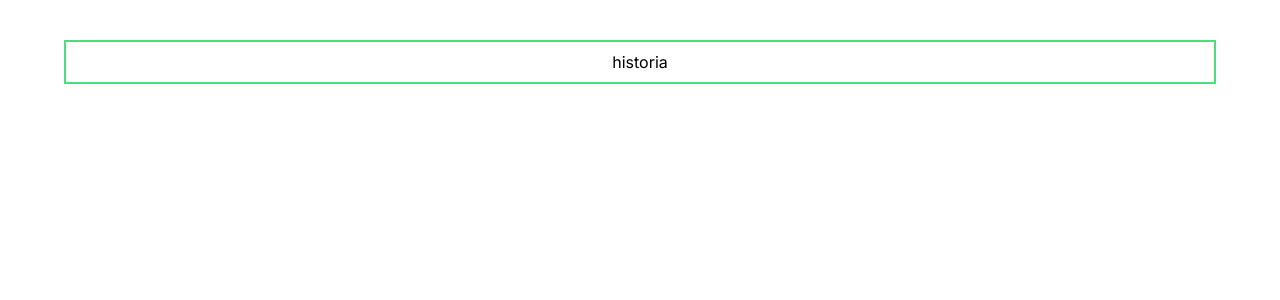
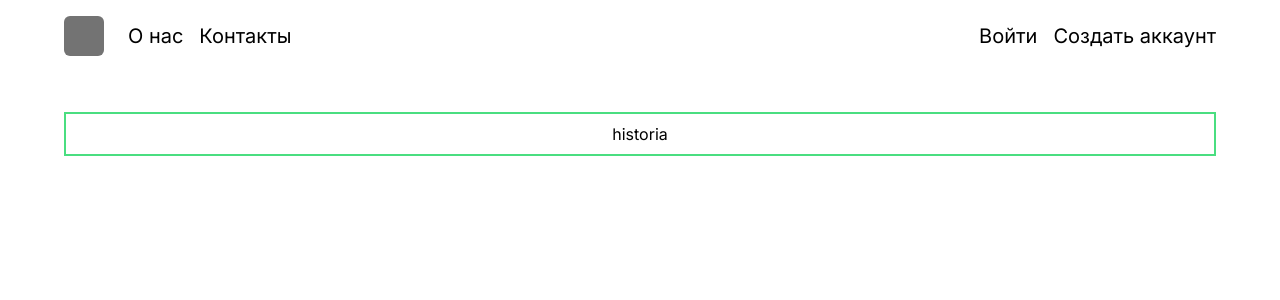
Before and after one commit to mbozhik/historia, a Next.js app: page / in a window 1280 px wide. Shown: the top 300 px of the page. Built offline with nearby package versions, Linux system fonts and the light colour scheme.

Commit message:
init `Header` Global component

```diff
--- a/src/app/layout.tsx
+++ b/src/app/layout.tsx
@@ -1,22 +1,28 @@
-import type { Metadata } from "next";
-import { Inter } from "next/font/google";
-import "./globals.css";
+import type {Metadata} from 'next'
+import {Inter} from 'next/font/google'
+import './globals.css'
 
-const inter = Inter({ subsets: ["latin"] });
+const inter = Inter({subsets: ['latin']})
 
 export const metadata: Metadata = {
-  title: "Create Next App",
-  description: "Generated by create next app",
-};
+  title: 'Create Next App',
+  description: 'Generated by create next app',
+}
+
+import Header from '#/Global/Header'
 
 export default function RootLayout({
   children,
 }: Readonly<{
-  children: React.ReactNode;
+  children: React.ReactNode
 }>) {
   return (
     <html lang="en">
-      <body className={inter.className}>{children}</body>
+      <body className={inter.className}>
+        <Header />
+
+        {children}
+      </body>
     </html>
-  );
+  )
 }
--- /dev/null
+++ b/src/components/Global/Header.tsx
@@ -0,0 +1,51 @@
+import Link from 'next/link'
+import {containerSize} from '#/Global/Container'
+
+export const headerData = {
+  main: {
+    about: {
+      text: 'О нас',
+      link: '/about',
+    },
+    contacts: {
+      text: 'Контакты',
+      link: '/contacts',
+    },
+  },
+  account: {
+    'sign-in': {
+      text: 'Войти',
+      link: '/api/auth/signin',
+    },
+    register: {
+      text: 'Создать аккаунт',
+      link: '/register',
+    },
+  },
+}
+
+export default async function Header() {
+  return (
+    <header className={`flex items-center justify-between py-4 text-xl sm:text-lg font-book mx-auto ${containerSize['2/3']}`}>
+      <div className="flex items-center gap-6">
+        <Link href="/" className="rounded-md bg-neutral-500 s-10"></Link>
+
+        <div className="space-x-4 sm:hidden">
+          {Object.entries(headerData.main).map(([key, {text, link}]) => (
+            <Link href={link} className="duration-200 hover:text-neutral-400" key={key}>
+              {text}
+            </Link>
+          ))}
+        </div>
+      </div>
+
+      <div className="space-x-4 sm:hidden">
+        {Object.entries(headerData.account).map(([key, {text, link}]) => (
+          <Link href={link} className="duration-200 hover:text-neutral-400" key={key}>
+            {text}
+          </Link>
+        ))}
+      </div>
+    </header>
+  )
+}
```
